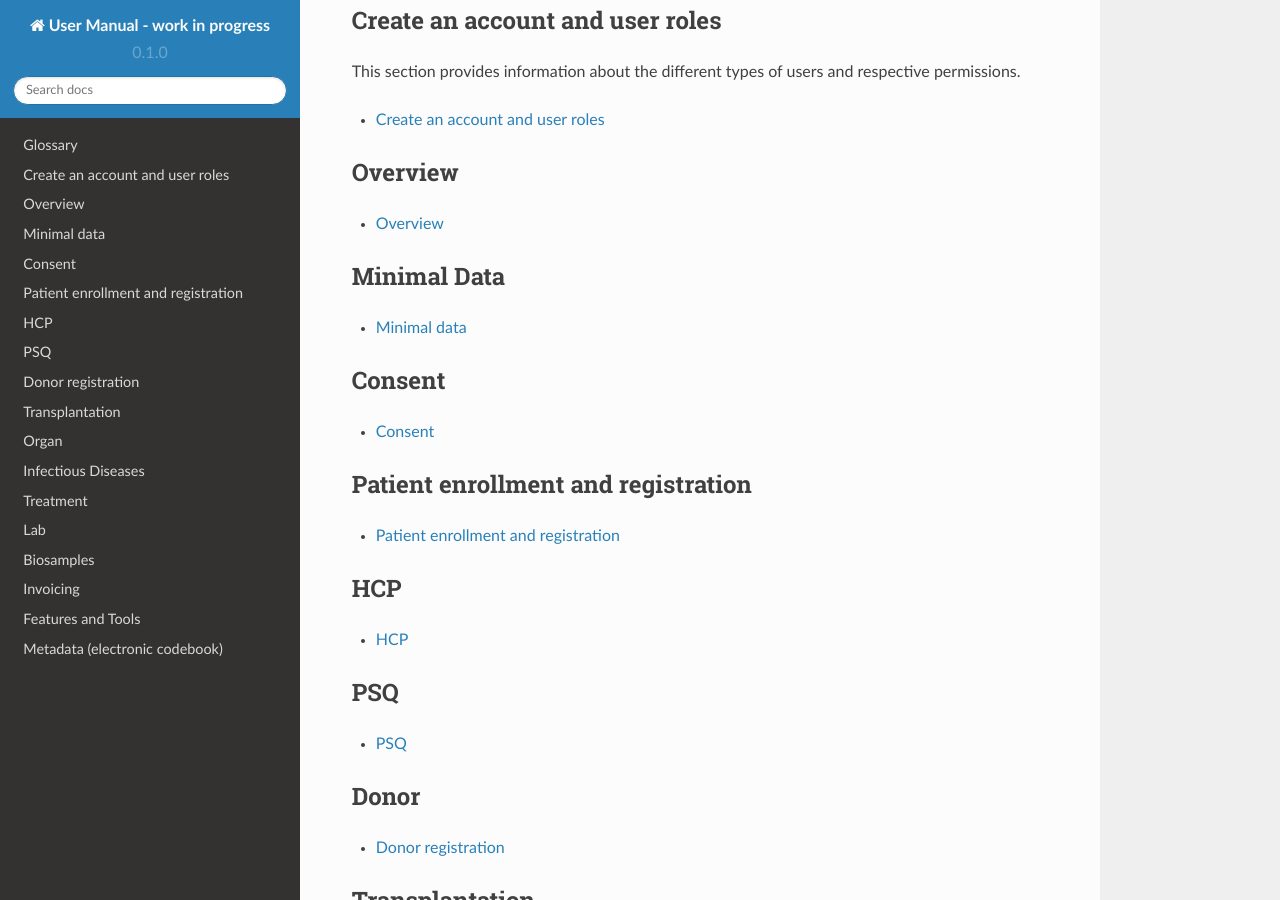
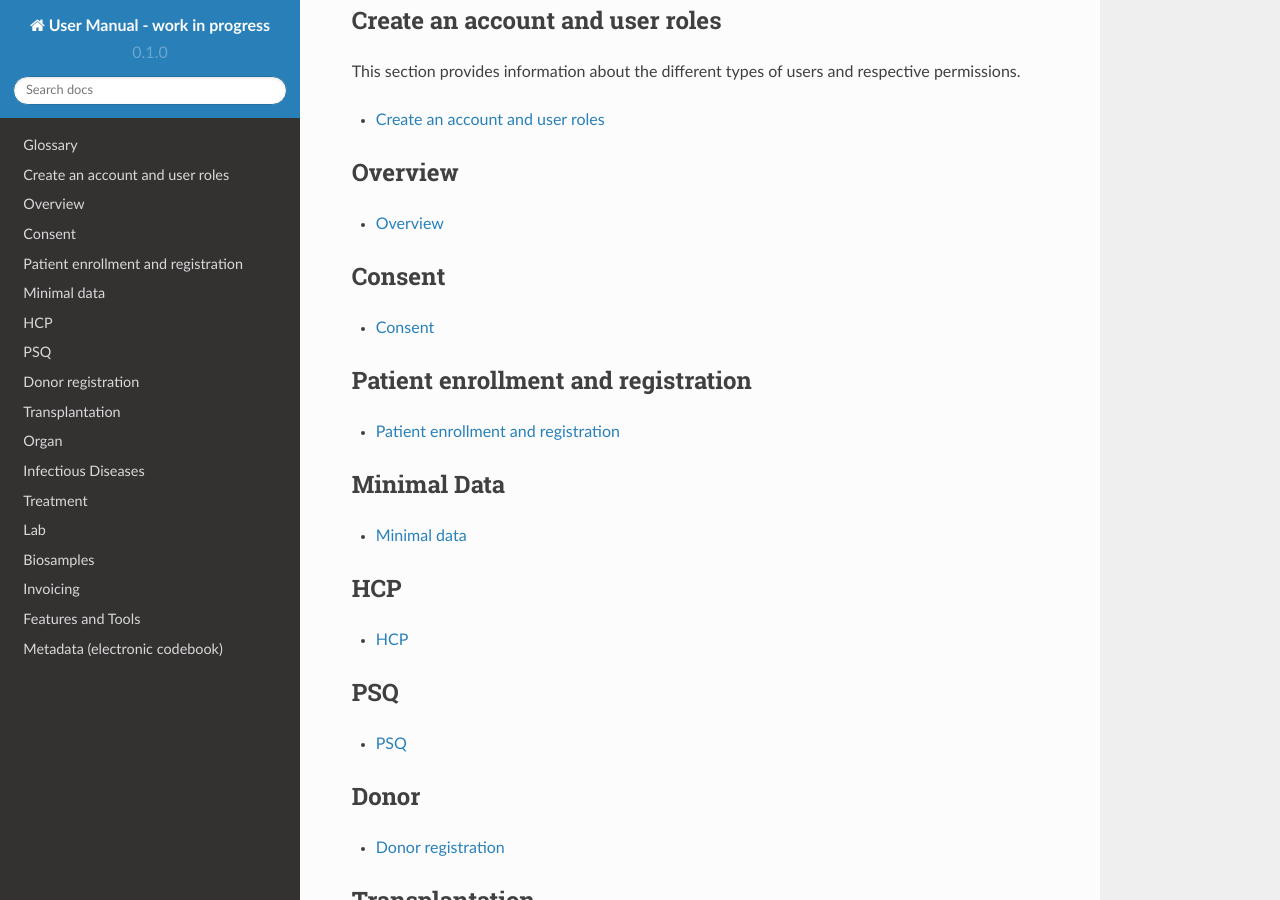
Before and after one commit to swiss-transplant-cohort-study/3LC-user-manual, a Sphinx documentation site: the page built from docs/source/index.rst, in a window 1280 px wide and 900 px high, scrolled down 582 px. Built offline with Sphinx 7.4.7 and the Read the Docs theme 2.0.0, drawn with Linux system fonts in a browser that asks for light colours; part of the change alters nothing that is shown.

```diff
--- a/docs/source/index.rst
+++ b/docs/source/index.rst
@@ -36,15 +36,6 @@ Overview
 
    overview
 
-
-Minimal Data
-*****************
-
-.. toctree::
-   :maxdepth: 1
-
-   minimal
-
 Consent
 **********
 .. toctree::
@@ -61,6 +52,13 @@ Patient enrollment and registration
 
    patient2
 
+Minimal Data
+*****************
+
+.. toctree::
+   :maxdepth: 1
+
+   minimal
 
 HCP
 ****
```
